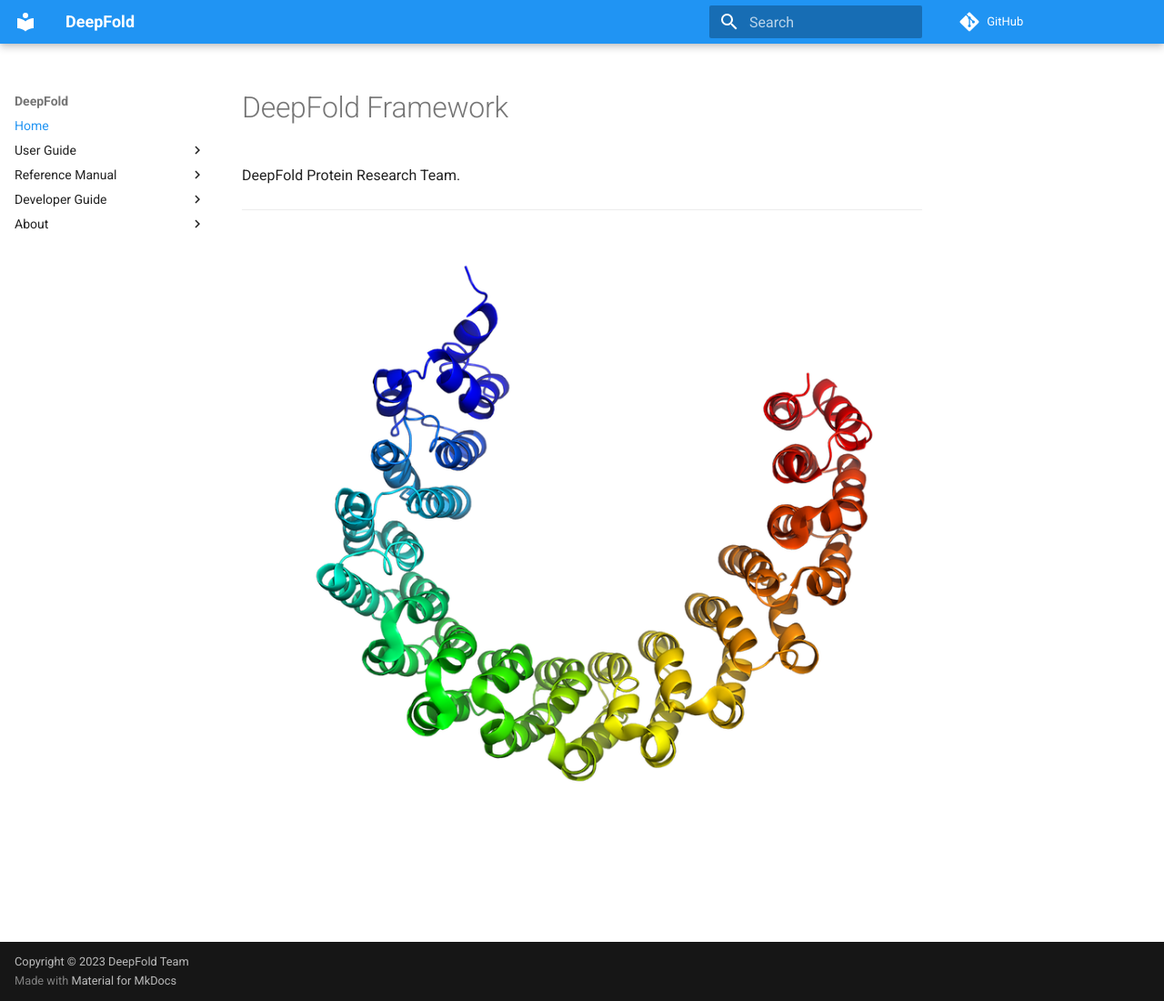
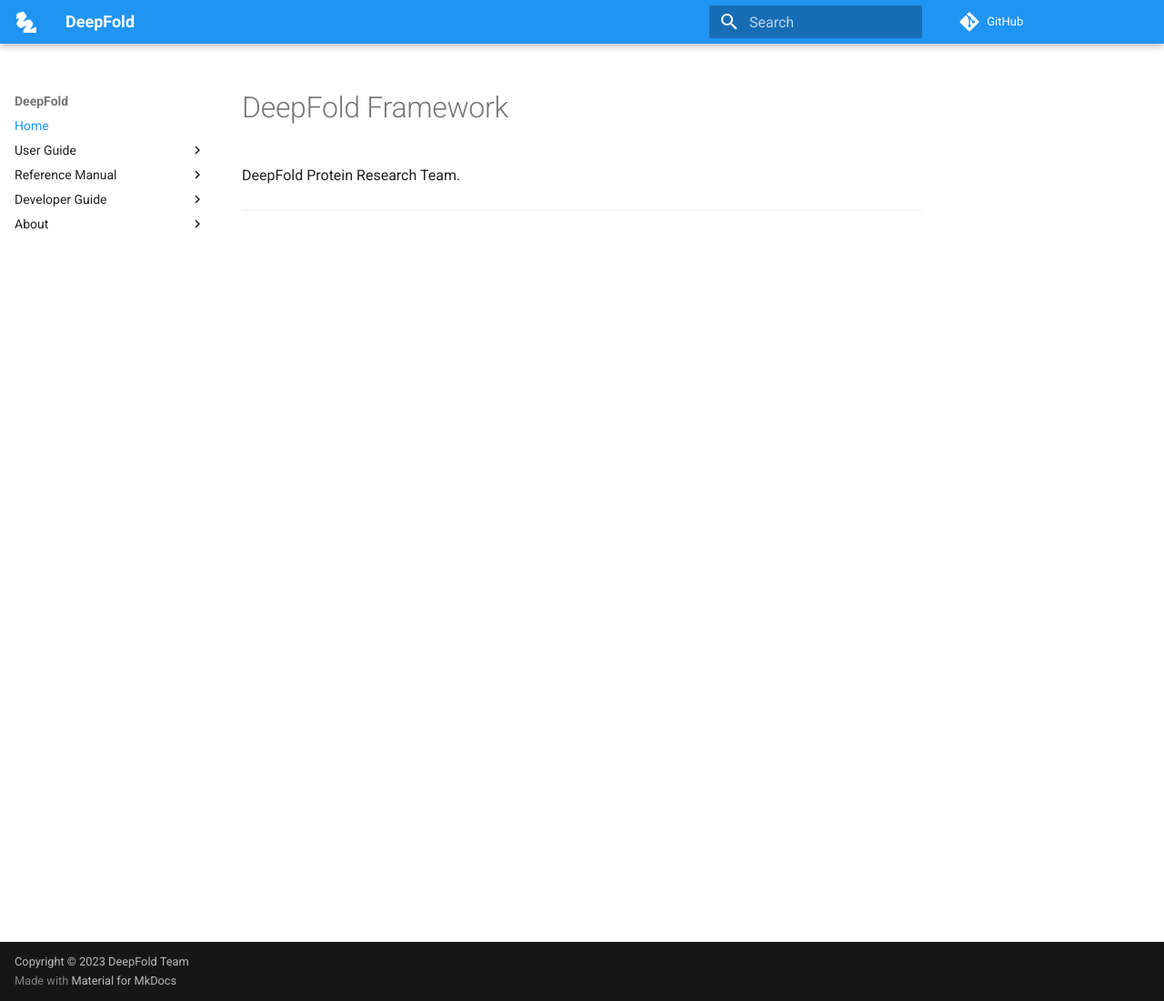
Before and after one commit to iitp-ppi/DeepFoldPublic, an MkDocs documentation site: the page built from docs/index.md, in a window 1280 px wide and 1100 px high. Shown: the whole window at 91% size. Built offline with MkDocs 1.6.1 and Material for MkDocs 9.7.7, drawn with Linux system fonts in a browser that asks for light colours; comment, search, counter and statistics services are not loaded.

Commit message:
docs: Add icon

```diff
--- a/docs/index.md
+++ b/docs/index.md
@@ -3,5 +3,3 @@
 DeepFold Protein Research Team.
 
 ---
-
-![logo](logo.png)
--- a/mkdocs.yml
+++ b/mkdocs.yml
@@ -24,6 +24,7 @@ theme:
   palette:
     scheme: default
     primary: blue
+  logo: logo.png
 
 markdown_extensions:
   - attr_list
```
Also changed, not shown: docs/logo.png.
